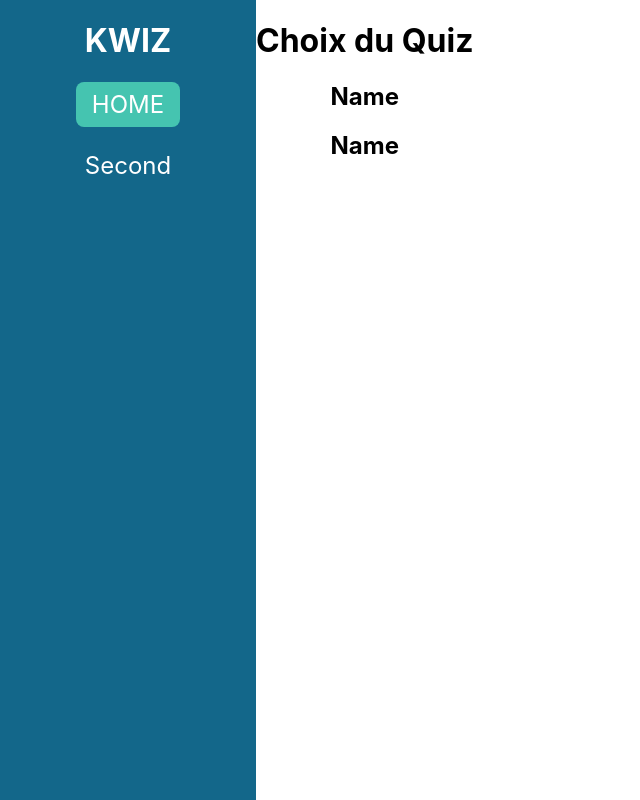
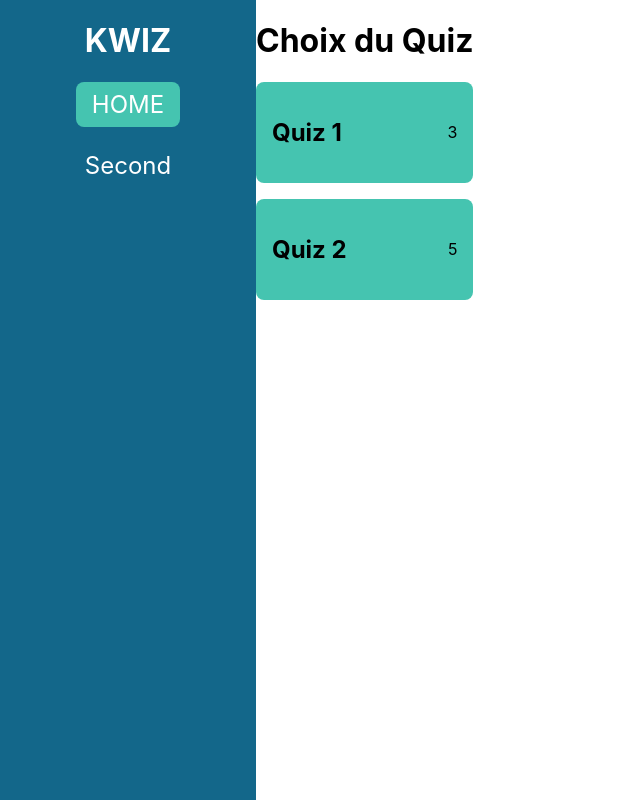
Before and after one commit to wwwazz333/KWIZ_react, a React (Create React App) app: page / in a window 1280 px wide. Shown: the whole page, without its empty margins (0-640 px from the left). Built offline with nearby package versions, Linux system fonts and the light colour scheme.

Commit message:
card quiz item

```diff
--- a/src/models/quiz.tsx
+++ b/src/models/quiz.tsx
@@ -1,4 +1,5 @@
 export type Quiz = {
 	  id: number;
 	  name: string;
+	  nbrQueston: number;
 };
--- a/src/pages/play/play_page.tsx
+++ b/src/pages/play/play_page.tsx
@@ -6,7 +6,7 @@ export default function JouerPage() {
   const [quiz, setQuiz] = React.useState<Quiz[]>([]);
 
   useEffect(() => {
-    setQuiz([{ id:1, name: 'Quiz 1' }, { id:2, name: 'Quiz 2'}])
+    setQuiz([{ id: 1, name: 'Quiz 1', nbrQueston: 3 }, { id: 2, name: 'Quiz 2', nbrQueston: 5 }])
   }, []);
 
   return (
@@ -15,7 +15,7 @@ export default function JouerPage() {
 
       <div id='list-quiz'>
         {quiz.map((quiz) => (
-          <QuizItem />
+          <QuizItem name={quiz.name} nbrQuestion={quiz.nbrQueston} />
         ))}
       </div>
     </div>
--- /dev/null
+++ b/src/pages/play/quiz_item.css
@@ -0,0 +1,12 @@
+/* display quiz-item has a card with background color */
+.quiz-item {
+	background-color: var(--secondary-color);
+	border-radius: 8px;
+	padding: 1rem;
+	margin: 1rem 0;
+	display: flex;
+	flex-direction: row;
+	row-gap: 1rem;
+	align-items: center;
+	justify-content: space-between;
+}
--- a/src/pages/play/quiz_item.tsx
+++ b/src/pages/play/quiz_item.tsx
@@ -1,9 +1,17 @@
 import React from 'react';
+import './quiz_item.css';
 
-export default function QuizItem() {
+
+type QuizItemProps = {
+	name: string;
+	nbrQuestion: number;
+}
+
+export default function QuizItem(props : QuizItemProps) {
 	return (
-		<div >
-			<h2>Name</h2>
+		<div className='quiz-item'>
+			<h2>{props.name}</h2>
+			<p>{props.nbrQuestion}</p>
 		</div>
 	);
 }
```
